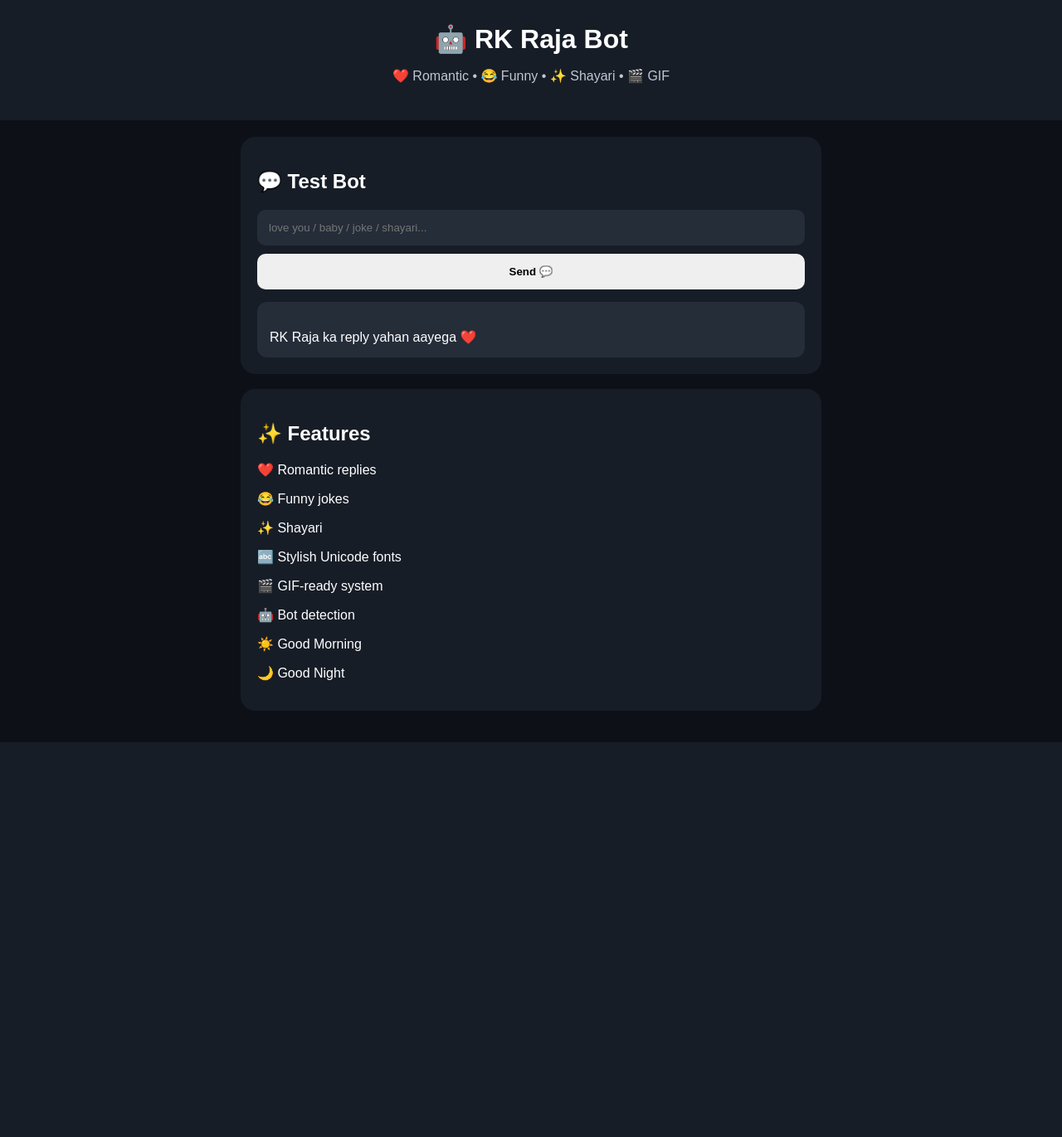
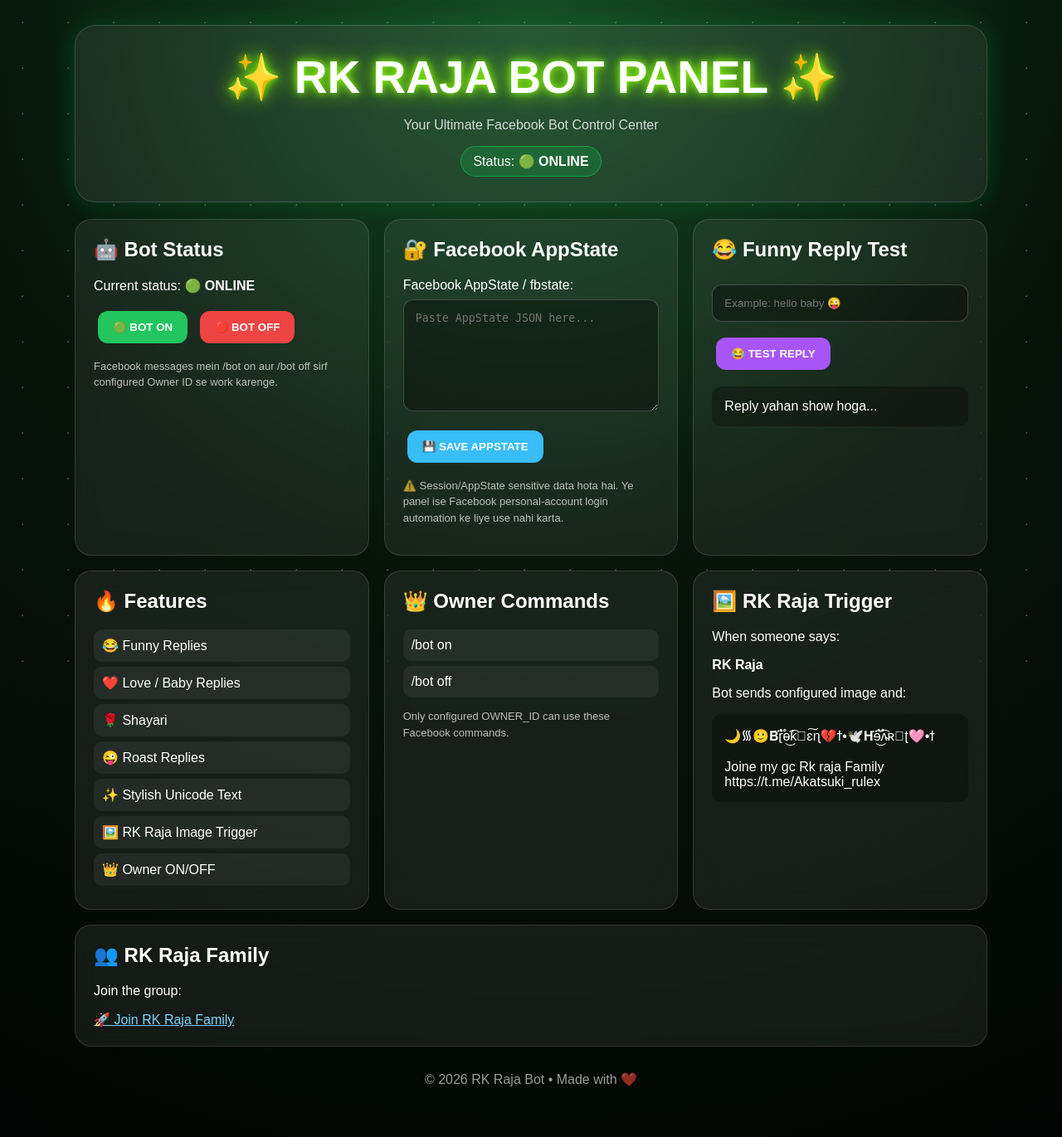
Before and after one commit to rajaofficelrk-cmd/Funy-bot-rk-raja-, a Flask app: page / in a window 1280 px wide. Shown: the whole page at 83% size. Before the commit the page ends 895 px from the top, so only its background shows below. Run offline with Flask 3, Linux system fonts and the light colour scheme.

Commit message:
Update index.html

```diff
--- a/templates/index.html
+++ b/templates/index.html
@@ -1,155 +1,565 @@
 <!DOCTYPE html>
-<html lang="hi">
+<html lang="en">
 <head>
+
 <meta charset="UTF-8">
-<meta name="viewport" content="width=device-width,initial-scale=1">
+<meta name="viewport"
+      content="width=device-width, initial-scale=1.0">
 
-<title>RK Raja Bot</title>
+<title>RK RAJA BOT PANEL</title>
 
 <style>
-body{
-    margin:0;
-    font-family:Arial,sans-serif;
-    background:#0d1117;
-    color:white;
+
+* {
+    box-sizing: border-box;
 }
 
-header{
-    text-align:center;
-    padding:28px 15px;
-    background:#171d27;
+body {
+    margin: 0;
+    min-height: 100vh;
+    font-family: Arial, sans-serif;
+    color: white;
+    background:
+        radial-gradient(
+            circle at top,
+            #164d25,
+            #06140a 45%,
+            #020503
+        );
+    overflow-x: hidden;
 }
 
-header h1{
-    margin:0;
-    font-size:32px;
+body::before {
+    content: "";
+    position: fixed;
+    inset: 0;
+    pointer-events: none;
+    background-image:
+        radial-gradient(
+            white 1px,
+            transparent 1px
+        );
+    background-size: 55px 55px;
+    opacity: .25;
 }
 
-header p{
-    color:#bfc7d4;
+.container {
+    width: min(1100px, 94%);
+    margin: auto;
+    padding: 30px 0;
 }
 
-main{
-    max-width:700px;
-    margin:auto;
-    padding:20px;
+.hero {
+    text-align: center;
+    padding: 30px;
+    border-radius: 25px;
+    background: rgba(255,255,255,.08);
+    backdrop-filter: blur(14px);
+    border: 1px solid rgba(255,255,255,.15);
+    box-shadow:
+        0 0 30px rgba(0,255,100,.15);
 }
 
-.card{
-    background:#171d27;
-    padding:20px;
-    margin-bottom:18px;
-    border-radius:18px;
+.hero h1 {
+    margin: 0;
+    font-size: clamp(28px, 6vw, 55px);
+    font-weight: 900;
+    animation: rgb 4s linear infinite;
 }
 
-input{
-    width:100%;
-    padding:14px;
-    border:0;
-    border-radius:10px;
-    box-sizing:border-box;
-    background:#252d39;
-    color:white;
+@keyframes rgb {
+    0% {
+        text-shadow:
+            0 0 10px #ff0055,
+            0 0 25px #ff0055;
+    }
+
+    33% {
+        text-shadow:
+            0 0 10px #00ffff,
+            0 0 25px #00ffff;
+    }
+
+    66% {
+        text-shadow:
+            0 0 10px #8cff00,
+            0 0 25px #8cff00;
+    }
+
+    100% {
+        text-shadow:
+            0 0 10px #ff0055,
+            0 0 25px #ff0055;
+    }
 }
 
-button{
-    width:100%;
-    padding:14px;
-    margin-top:10px;
-    border:0;
-    border-radius:10px;
-    font-weight:bold;
+.hero p {
+    opacity: .8;
 }
 
-#reply{
-    margin-top:15px;
-    padding:15px;
-    border-radius:12px;
-    background:#252d39;
-    white-space:pre-line;
+.grid {
+    display: grid;
+    grid-template-columns:
+        repeat(auto-fit, minmax(280px, 1fr));
+    gap: 18px;
+    margin-top: 20px;
 }
+
+.card {
+    padding: 22px;
+    border-radius: 20px;
+    background: rgba(255,255,255,.07);
+    backdrop-filter: blur(15px);
+    border: 1px solid rgba(255,255,255,.13);
+}
+
+.card h2 {
+    margin-top: 0;
+}
+
+.full {
+    grid-column: 1 / -1;
+}
+
+.status {
+    display: inline-block;
+    padding: 8px 14px;
+    border-radius: 30px;
+    background: rgba(0,255,100,.15);
+    border: 1px solid rgba(0,255,100,.4);
+}
+
+textarea,
+input {
+    width: 100%;
+    padding: 14px;
+    border-radius: 12px;
+    border: 1px solid rgba(255,255,255,.2);
+    background: rgba(0,0,0,.35);
+    color: white;
+    outline: none;
+    margin: 8px 0 14px;
+}
+
+textarea {
+    resize: vertical;
+}
+
+button {
+    padding: 12px 18px;
+    margin: 5px;
+    border: 0;
+    border-radius: 12px;
+    cursor: pointer;
+    font-weight: 800;
+}
+
+.on {
+    background: #22c55e;
+    color: white;
+}
+
+.off {
+    background: #ef4444;
+    color: white;
+}
+
+.save {
+    background: #38bdf8;
+    color: white;
+}
+
+.test {
+    background: #a855f7;
+    color: white;
+}
+
+.note {
+    font-size: 13px;
+    opacity: .7;
+    line-height: 1.5;
+}
+
+.reply {
+    margin-top: 15px;
+    padding: 15px;
+    border-radius: 12px;
+    background: rgba(0,0,0,.3);
+    min-height: 45px;
+}
+
+.command {
+    padding: 10px;
+    margin: 6px 0;
+    border-radius: 10px;
+    background: rgba(255,255,255,.06);
+}
+
+a {
+    color: #7dd3fc;
+}
+
+footer {
+    text-align: center;
+    opacity: .6;
+    padding: 30px 0;
+}
+
 </style>
+
 </head>
 
 <body>
 
-<header>
-    <h1>🤖 RK Raja Bot</h1>
-    <p>❤️ Romantic • 😂 Funny • ✨ Shayari • 🎬 GIF</p>
-</header>
+<div class="container">
 
-<main>
+<section class="hero">
 
-<div class="card">
+<h1>✨ RK RAJA BOT PANEL ✨</h1>
 
-<h2>💬 Test Bot</h2>
+<p>
+Your Ultimate Facebook Bot Control Center
+</p>
+
+<div class="status">
+Status:
+<strong id="status">
+Checking...
+</strong>
+</div>
+
+</section>
+
+
+<div class="grid">
+
+
+<section class="card">
+
+<h2>🤖 Bot Status</h2>
+
+<p>
+Current status:
+<strong id="botStatus">
+Loading...
+</strong>
+</p>
+
+<button class="on"
+        onclick="botOn()">
+    🟢 BOT ON
+</button>
+
+<button class="off"
+        onclick="botOff()">
+    🔴 BOT OFF
+</button>
+
+<p class="note">
+Facebook messages mein /bot on aur /bot off
+sirf configured Owner ID se work karenge.
+</p>
+
+</section>
+
+
+<section class="card">
+
+<h2>🔐 Facebook AppState</h2>
+
+<label>
+Facebook AppState / fbstate:
+</label>
+
+<textarea
+    id="fbstate"
+    rows="7"
+    placeholder="Paste AppState JSON here..."
+    autocomplete="off"
+    spellcheck="false">
+</textarea>
+
+<button class="save"
+        onclick="saveFbstate()">
+    💾 SAVE APPSTATE
+</button>
+
+<p class="note">
+⚠️ Session/AppState sensitive data hota hai.
+Ye panel ise Facebook personal-account login
+automation ke liye use nahi karta.
+</p>
+
+</section>
+
+
+<section class="card">
+
+<h2>😂 Funny Reply Test</h2>
 
 <input
-    id="message"
-    placeholder="love you / baby / joke / shayari..."
->
+    id="testText"
+    placeholder="Example: hello baby 😜">
 
-<button onclick="replyBot()">
-    Send 💬
+<button class="test"
+        onclick="testReply()">
+    😂 TEST REPLY
 </button>
 
-<div id="reply">
-    RK Raja ka reply yahan aayega ❤️
+<div class="reply"
+     id="reply">
+    Reply yahan show hoga...
 </div>
+
+</section>
+
+
+<section class="card">
+
+<h2>🔥 Features</h2>
+
+<div class="command">
+😂 Funny Replies
+</div>
+
+<div class="command">
+❤️ Love / Baby Replies
+</div>
+
+<div class="command">
+🌹 Shayari
+</div>
+
+<div class="command">
+😜 Roast Replies
+</div>
+
+<div class="command">
+✨ Stylish Unicode Text
+</div>
+
+<div class="command">
+🖼️ RK Raja Image Trigger
+</div>
+
+<div class="command">
+👑 Owner ON/OFF
+</div>
+
+</section>
+
+
+<section class="card">
+
+<h2>👑 Owner Commands</h2>
+
+<div class="command">
+/bot on
+</div>
+
+<div class="command">
+/bot off
+</div>
+
+<p class="note">
+Only configured OWNER_ID can use these
+Facebook commands.
+</p>
+
+</section>
+
+
+<section class="card">
+
+<h2>🖼️ RK Raja Trigger</h2>
+
+<p>
+When someone says:
+</p>
+
+<strong>
+RK Raja
+</strong>
+
+<p>
+Bot sends configured image and:
+</p>
+
+<div class="reply">
+🌙᯾🙂𝐁ɽ፝֟ɵ͜͡ƙ⃟ɛ͠ɳ💔ϯ•🕊️𝐇ɘ፝֟͜͡ʌ̴ʀ⃞ʈ🩷•ϯ
+<br><br>
+Joine my gc Rk raja Family
+<br>
+https://t.me/Akatsuki_rulex
+</div>
+
+</section>
+
+
+<section class="card full">
+
+<h2>👥 RK Raja Family</h2>
+
+<p>
+Join the group:
+</p>
+
+<a
+    href="https://t.me/Akatsuki_rulex"
+    target="_blank">
+    🚀 Join RK Raja Family
+</a>
+
+</section>
+
 
 </div>
 
-<div class="card">
 
-<h2>✨ Features</h2>
-
-<p>❤️ Romantic replies</p>
-<p>😂 Funny jokes</p>
-<p>✨ Shayari</p>
-<p>🔤 Stylish Unicode fonts</p>
-<p>🎬 GIF-ready system</p>
-<p>🤖 Bot detection</p>
-<p>☀️ Good Morning</p>
-<p>🌙 Good Night</p>
+<footer>
+© 2026 RK Raja Bot • Made with ❤️
+</footer>
 
 </div>
 
-</main>
 
 <script>
-async function replyBot(){
 
-    const input=document.getElementById("message");
-    const output=document.getElementById("reply");
+async function loadStatus() {
 
-    if(!input.value.trim()){
-        output.innerText="Pehle kuch likho 😜";
+    try {
+
+        const response =
+            await fetch("/api/status");
+
+        const data =
+            await response.json();
+
+        document.getElementById(
+            "botStatus"
+        ).textContent =
+            data.enabled
+            ? "🟢 ONLINE"
+            : "🔴 OFF";
+
+        document.getElementById(
+            "status"
+        ).textContent =
+            data.enabled
+            ? "🟢 ONLINE"
+            : "🔴 OFF";
+
+    } catch (error) {
+
+        document.getElementById(
+            "status"
+        ).textContent =
+            "❌ ERROR";
+    }
+}
+
+
+async function testReply() {
+
+    const text =
+        document.getElementById(
+            "testText"
+        ).value;
+
+    if (!text.trim()) {
         return;
     }
 
-    output.innerText="RK Raja soch raha hai... 😎";
+    const response =
+        await fetch(
+            "/api/reply",
+            {
+                method: "POST",
+                headers: {
+                    "Content-Type":
+                        "application/json"
+                },
+                body: JSON.stringify({
+                    text: text
+                })
+            }
+        );
 
-    try{
+    const data =
+        await response.json();
 
-        const r=await fetch("/api/reply",{
-            method:"POST",
-            headers:{
-                "Content-Type":"application/json"
-            },
-            body:JSON.stringify({
-                message:input.value
-            })
-        });
+    document.getElementById(
+        "reply"
+    ).textContent =
+        data.reply ||
+        data.error ||
+        "No reply";
+}
 
-        const data=await r.json();
 
-        output.innerText=data.reply;
+async function saveFbstate() {
 
-    }catch(e){
+    const value =
+        document.getElementById(
+            "fbstate"
+        ).value;
 
-        output.innerText="Server error 😕";
+    if (!value.trim()) {
+        alert(
+            "AppState paste karo."
+        );
+        return;
     }
+
+    const response =
+        await fetch(
+            "/api/fbstate",
+            {
+                method: "POST",
+                headers: {
+                    "Content-Type":
+                        "application/json"
+                },
+                body: JSON.stringify({
+                    fbstate: value
+                })
+            }
+        );
+
+    const data =
+        await response.json();
+
+    alert(
+        data.message ||
+        data.error ||
+        "Done"
+    );
 }
+
+
+function botOn() {
+
+    alert(
+        "Owner ON/OFF control Facebook ke /bot on command se use karein."
+    );
+}
+
+
+function botOff() {
+
+    alert(
+        "Owner ON/OFF control Facebook ke /bot off command se use karein."
+    );
+}
+
+
+loadStatus();
+
+setInterval(
+    loadStatus,
+    5000
+);
+
 </script>
 
 </body>
```
